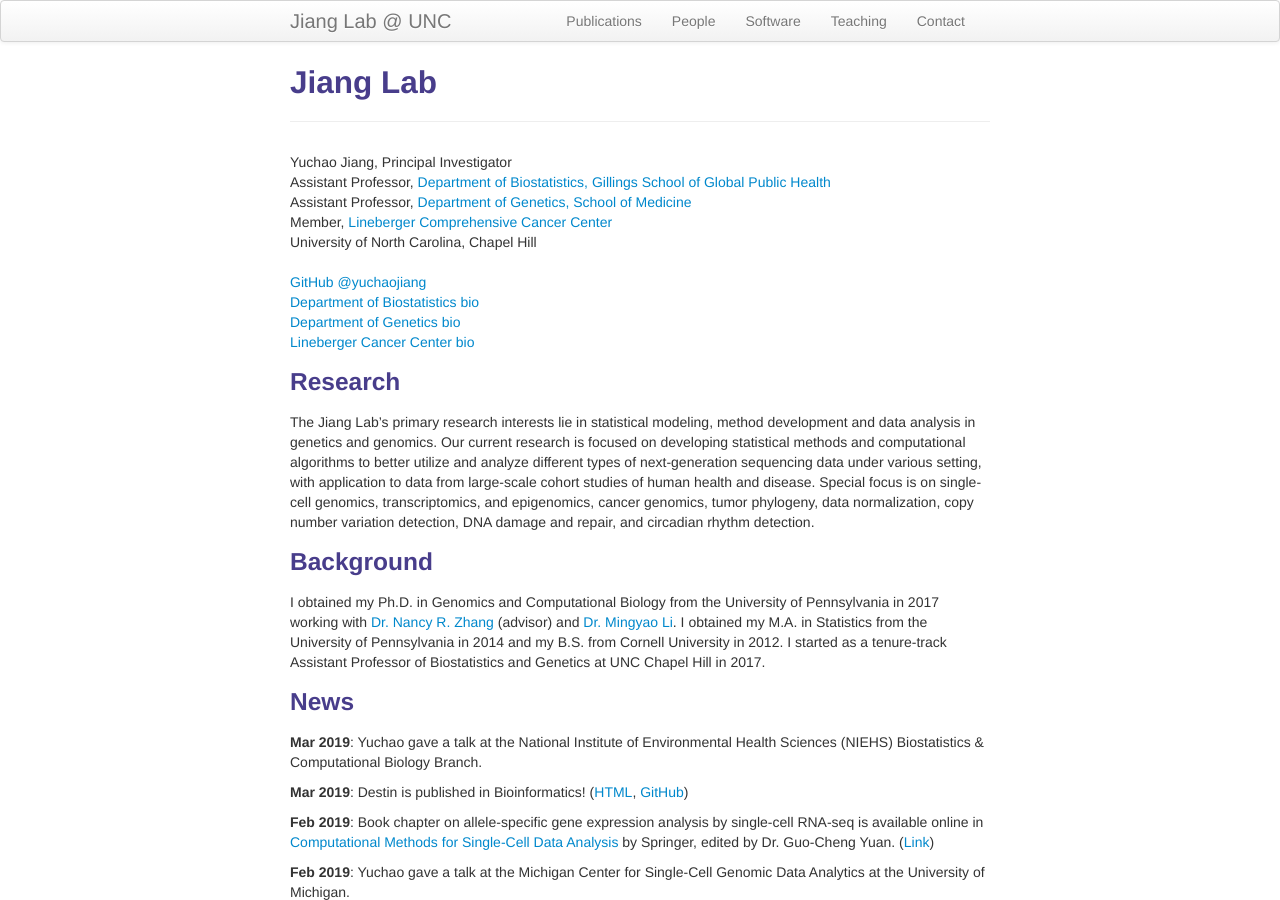
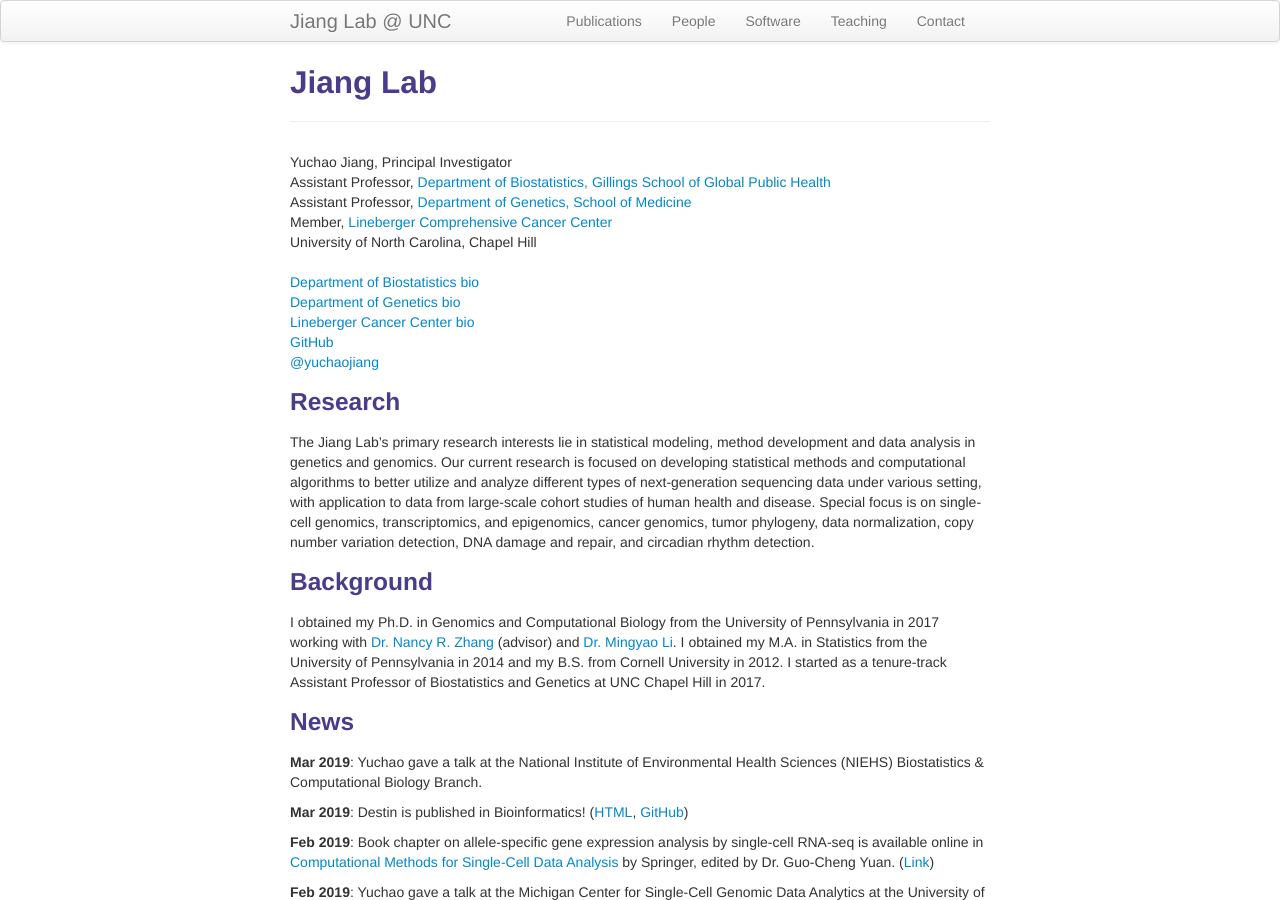
Before and after one commit to yuchaojiang/yuchaojiang.github.io, a Jekyll site: the page built from index.md, in a window 1280 px wide and 900 px high. Built offline with Jekyll 4.4.1, drawn with Linux system fonts in a browser that asks for light colours.

```diff
--- a/index.md
+++ b/index.md
@@ -17,11 +17,11 @@ description: I am an Assistant Professor in the Department of Biostatistics and
 
 <div class="container">
     <div class="row-fluid">
-            <a href="https://github.com/yuchaojiang">GitHub</a>
-            <a href="https://twitter.com/yuchaojiang">@yuchaojiang</a><br/>
             <a href="http://sph.unc.edu/adv_profile/yuchao-jiang-phd/">Department of Biostatistics bio</a><br/>
             <a href="https://www.med.unc.edu/genetics/people/joint-secondary-faculty/yuchao-jiang-phd">Department of Genetics bio</a><br/>
             <a href="http://unclineberger.org/people/profiles/yuchao-jiang">Lineberger Cancer Center bio</a><br/>
+            <a href="https://github.com/yuchaojiang">GitHub</a><br/>
+            <a href="https://twitter.com/yuchaojiang">@yuchaojiang</a><br/>
     </div>
 </div>
 
```
